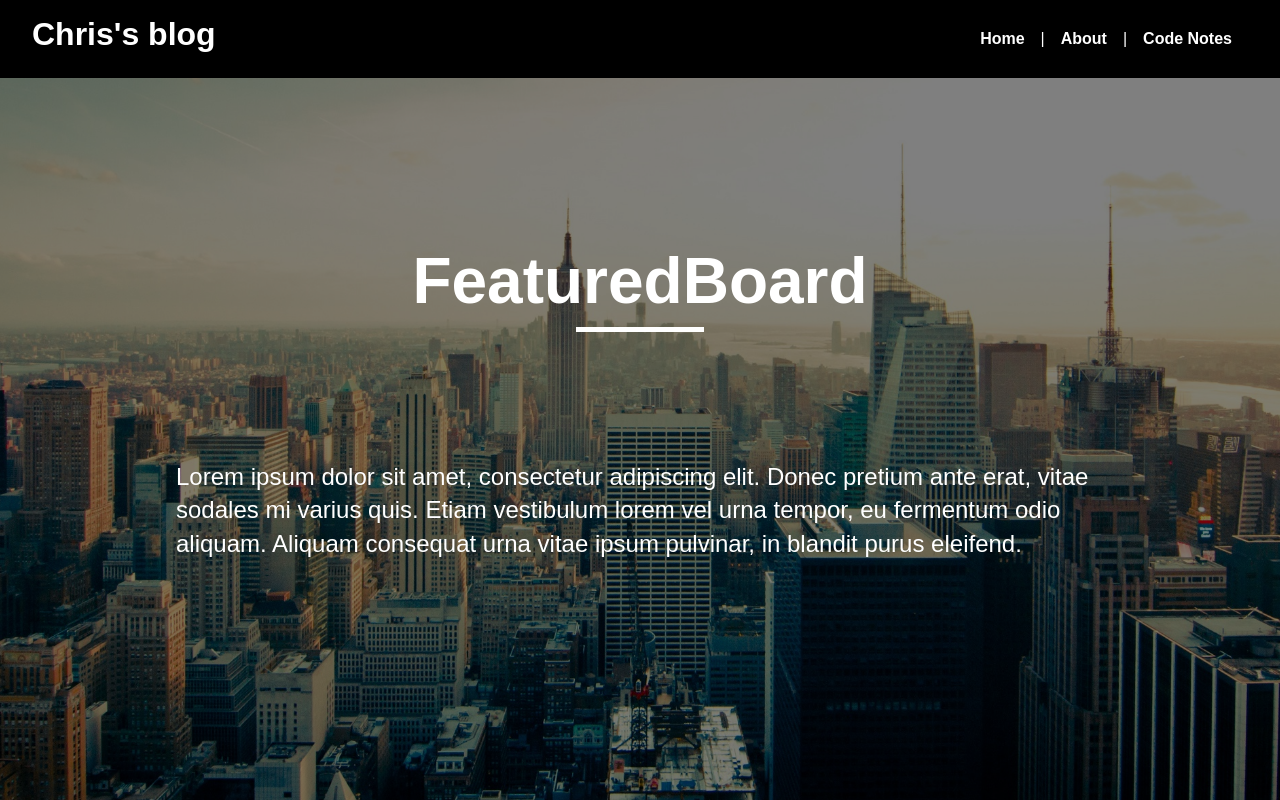
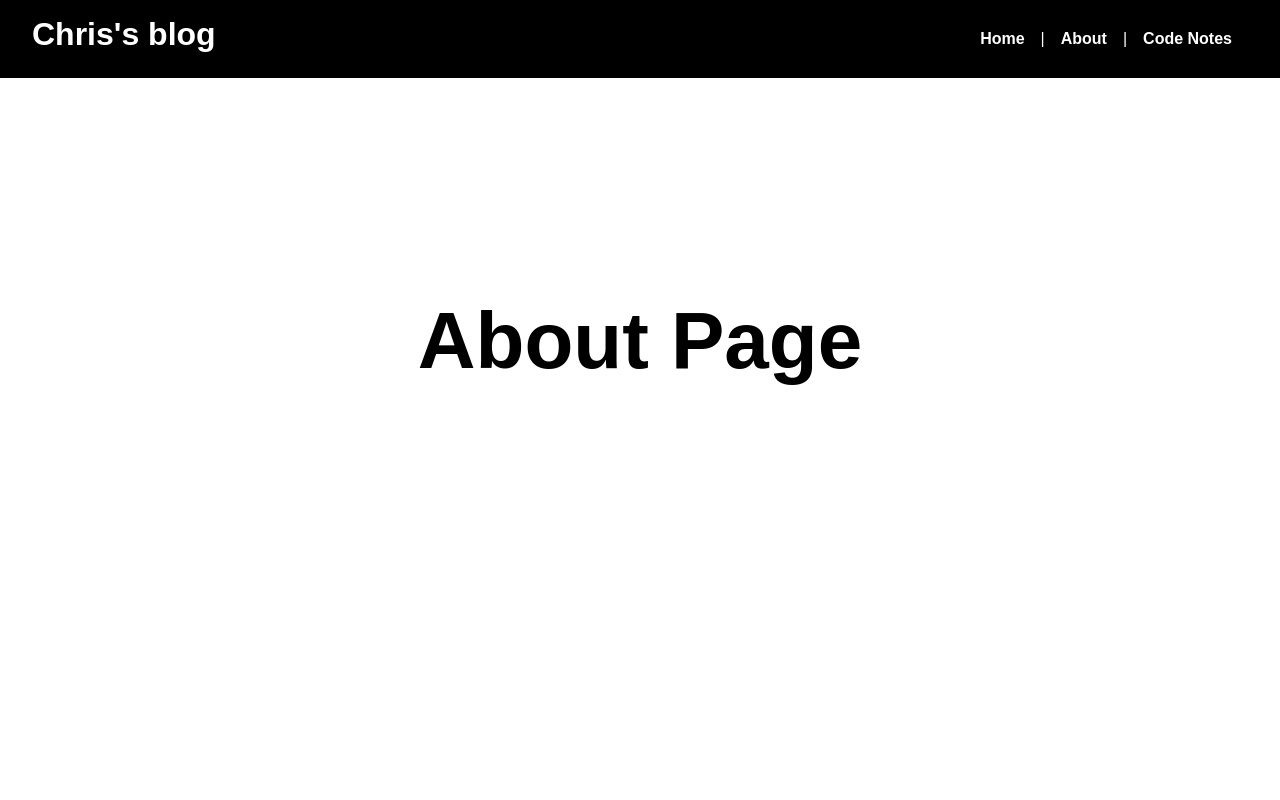
Before and after one commit to oaoxd0314/ITHelp-BLOG, a React (Create React App) app: page /About in a window 1280 px wide. Shown: the top 800 px of the page. Built offline with nearby package versions, Linux system fonts and the light colour scheme.

Commit message:
22:21 上傳 建議更改 layout

```diff
--- a/src/App.css
+++ b/src/App.css
@@ -21,7 +21,16 @@ body {
   line-height: 1.4;
 }
 /*使用相同的 classname 就會套用上去*/
-
+.tempbody {
+  margin-top: 15rem;
+  height: 100vh;
+  color: #000000;
+  text-align: center;
+}
+.tempbody h1 {
+  font-size: 5rem;
+  align-items: center;
+}
 /* navbar */
 .navbar {
   background: var(--mainBlack);
@@ -48,7 +57,7 @@ body {
   padding: 1rem;
   align-items: right;
 }
-.navbar a{
+.navbar a {
   text-decoration: none;
   color: var(--mainWhite);
 }
--- a/src/App.js
+++ b/src/App.js
@@ -1,32 +1,21 @@
 import React from "react";
 import "./App.css";
-import FeaturedBoard from "./components/FeaturedBoard";
 import Footer from "./components/Footer";
-import InfoBoard from "./components/InfoBoard";
 import Navbar from "./components/Navbar";
-import Banner from "./components/Banner";
-import Article from "./components/Article";
-import SkillBoard from "./components/SkillBoard"
-import pic from "./images/side1.jpg";
-import pic2 from "./images/side2.jpeg";
+import Home from "./pages/Home";
+import About from "./pages/About";
+import Notes from "./pages/Notes";
+import { Route, Switch } from "react-router-dom";
 
 export default function App() {
-  let article =["Lorem ipsum dolor sit amet, consectetur adipiscing elit. Donec pretium ante erat, vitae sodales mi varius quis. Etiam vestibulum lorem vel urna tempor, eu fermentum odio aliquam. Aliquam consequat urna vitae ipsum pulvinar, in blandit purus eleifend."]
-
-  const skill =['Lorem ipsum dolor sit amet','Lorem ipsum dolor sit amet','Lorem ipsum dolor sit amet']
-
   return (
     <div>
       <Navbar />
-      <FeaturedBoard title="FeaturedBoard" className="title">
-        <Banner article={article} />
-      </FeaturedBoard>
-      <InfoBoard pic={pic} >
-        <Article article={article} title="About Me" className="subtitle"/>
-      </InfoBoard>
-      <SkillBoard pic={pic2} >
-        <Article article={skill} title="Skill" className="subtitle"/>
-      </SkillBoard>
+      <Switch>
+        <Route path="/About" component={About} />
+        <Route path="/Notes" component={Notes} />
+        <Route exact path="/" component={Home} />
+      </Switch>
       <Footer />
     </div>
   );
--- /dev/null
+++ b/src/pages/About.js
@@ -0,0 +1,9 @@
+import React from "react";
+
+export default function About() {
+  return (
+    <section className="tempbody">
+      <h1>About Page</h1>
+    </section>
+  );
+}
--- /dev/null
+++ b/src/pages/Home.js
@@ -0,0 +1,29 @@
+import React from "react";
+import InfoBoard from "../components/InfoBoard";
+import FeaturedBoard from "../components/FeaturedBoard";
+import Banner from "../components/Banner";
+import Article from "../components/Article";
+import SkillBoard from "../components/SkillBoard"
+import pic from "../images/side1.jpg";
+import pic2 from "../images/side2.jpeg";
+// home.js
+
+export default function Home() {
+    let article =["Lorem ipsum dolor sit amet, consectetur adipiscing elit. Donec pretium ante erat, vitae sodales mi varius quis. Etiam vestibulum lorem vel urna tempor, eu fermentum odio aliquam. Aliquam consequat urna vitae ipsum pulvinar, in blandit purus eleifend."]
+
+    const skill =['Lorem ipsum dolor sit amet','Lorem ipsum dolor sit amet','Lorem ipsum dolor sit amet']
+
+  return (
+    <div>
+      <FeaturedBoard title="FeaturedBoard" className="title">
+        <Banner article={article} />
+      </FeaturedBoard>
+      <InfoBoard pic={pic}>
+        <Article article={article} title="About Me" className="subtitle" />
+      </InfoBoard>
+      <SkillBoard pic={pic2}>
+        <Article article={skill} title="Skill" className="subtitle" />
+      </SkillBoard>
+    </div>
+  );
+}
--- /dev/null
+++ b/src/pages/Notes.js
@@ -0,0 +1,9 @@
+import React from "react";
+
+export default function Notes() {
+  return (
+    <section className="tempbody">
+      <h1>Notes Page</h1>
+    </section>
+  );
+}
```
